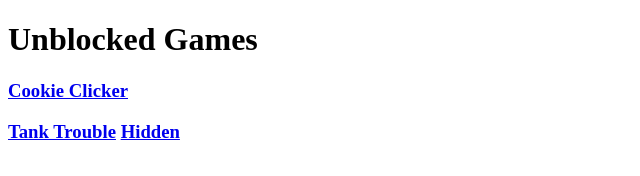
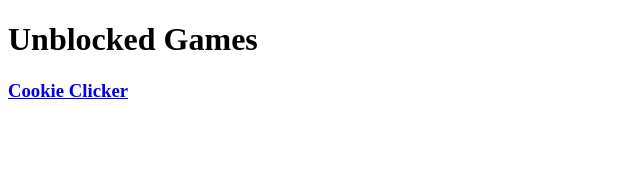
Before and after one commit to Stormyskitten/stormyskitten.github.io, a plain HTML site: page index.html in a window 1280 px wide. Shown: the whole page, without its empty margins (0-640 px from the left). Drawn offline with Linux system fonts and the light colour scheme.

Commit message:
Remove the broken Tank Trouble

```diff
--- a/index.html
+++ b/index.html
@@ -6,6 +6,5 @@
   <body>
     <h1>Unblocked Games</h1>
     <a href = "/CookieClickerUnblocked"><h3>Cookie Clicker</h3></a>
-    <h3><a href = "/tanktroubleunblocked">Tank Trouble</a> <a href = "/tanktroubleunblocked/Camo/ttu.html">Hidden</a></h3>
   </body>
 </html>
```
